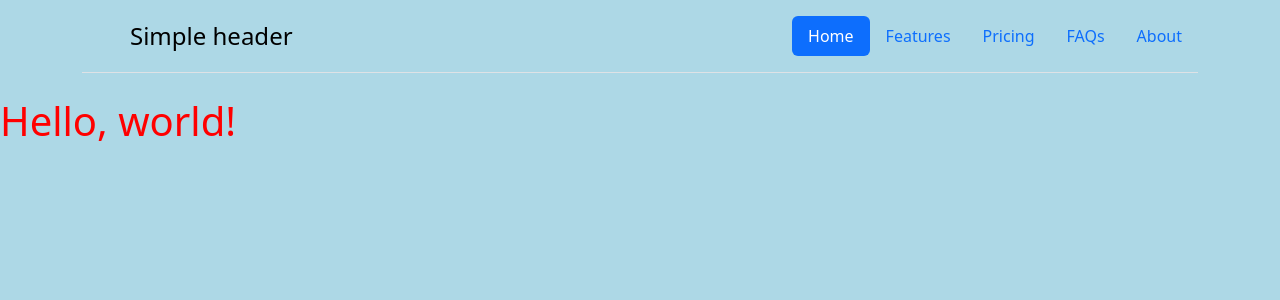
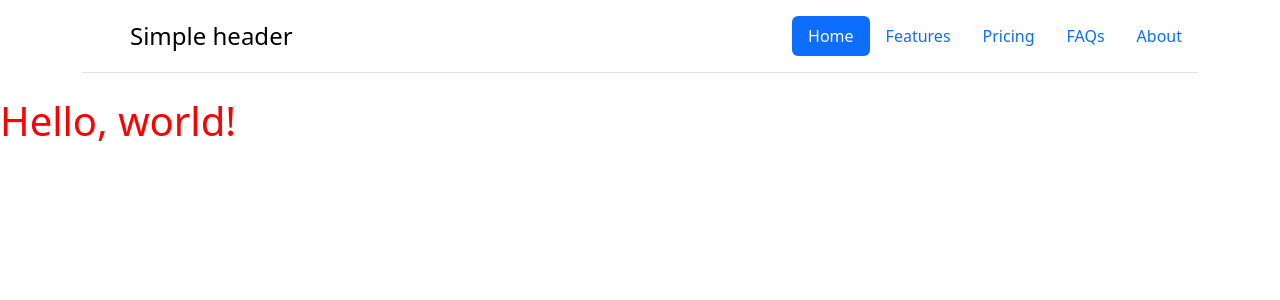
Before and after one commit to KleinJonasUVT/aiwebapptemplate, a Flask app: page / in a window 1280 px wide. Shown: the top 300 px of the page. Run offline with Flask 3, Linux system fonts and the light colour scheme.

Commit message:
Update style.css: Changed background color and h1 color

```diff
--- a/static/style.css
+++ b/static/style.css
@@ -1,7 +1,3 @@
-body {
-    background-color: lightblue;
-  }
-
-  h1 {
+h1 {
     color: red;
   }
```
